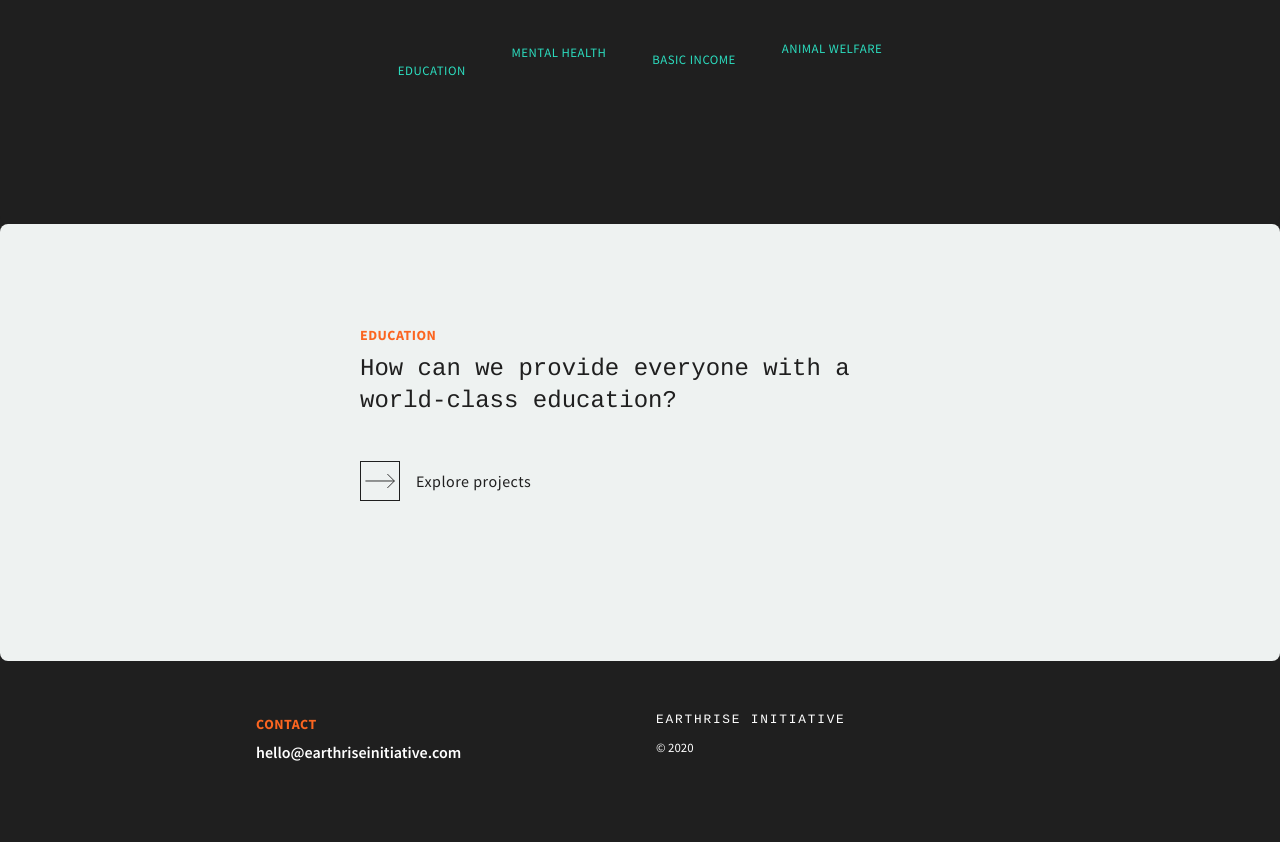
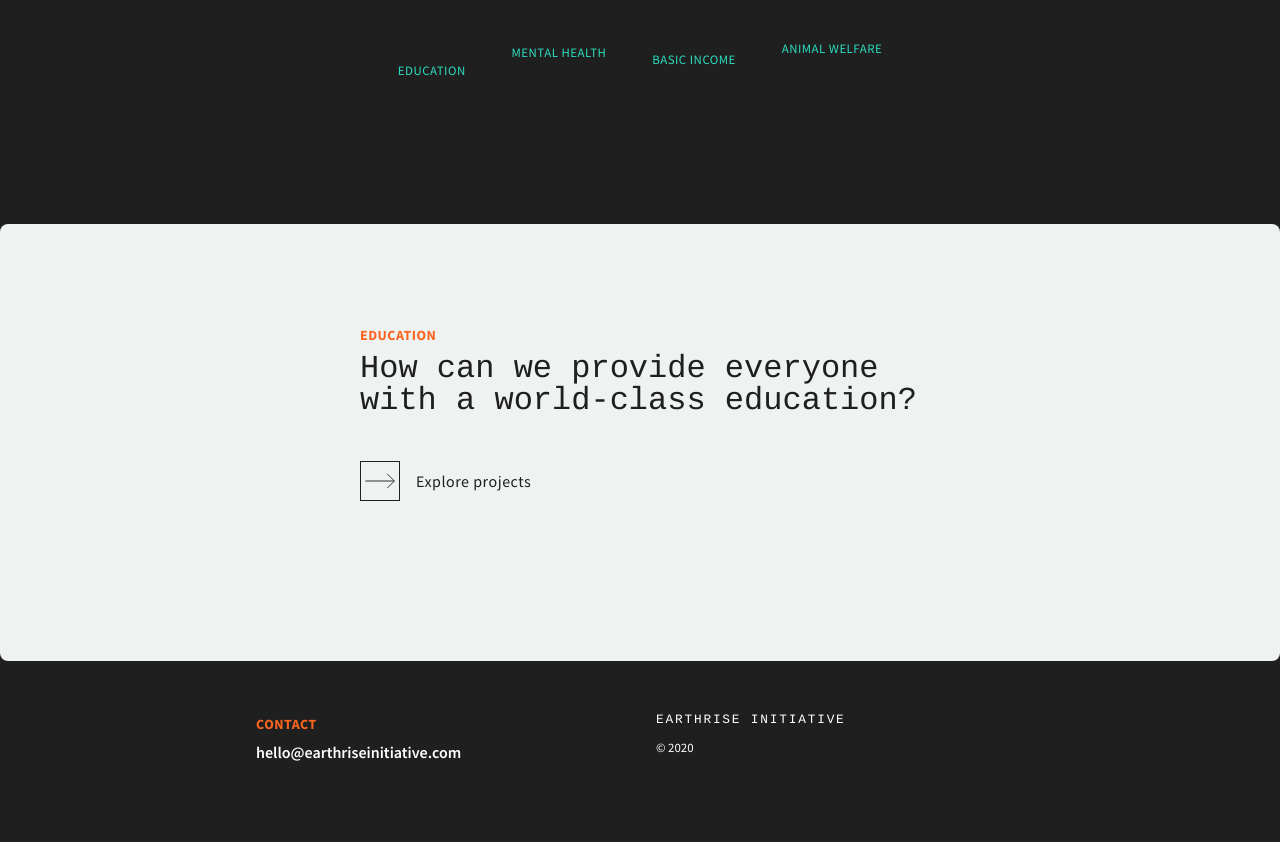
Before and after one commit to dominicva/earthrise-initiative, a website built with webpack: page src/views/index.html in a window 1280 px wide. Shown: the part 957-1799 px from the top of the page. Built offline with nearby package versions, Linux system fonts and the light colour scheme; files whose address does not match are found by name.

Commit message:
Style: preparing to branch for sass refactor

```diff
--- a/src/js/index.js
+++ b/src/js/index.js
@@ -24,7 +24,6 @@ const navItems = document.querySelectorAll('.mission__nav-item__container');
 const navItemsArray = Array.from(navItems);
 
 for (const navItem of navItemsArray) {
-  console.log(navItem);
   navItem.addEventListener('mouseenter', navItemHoverHandler);
   navItem.addEventListener('mouseleave', navItemExitHoverHandler);
   navItem.addEventListener('click', navItemClickHandler);
--- a/src/styles/index.scss
+++ b/src/styles/index.scss
@@ -62,7 +62,6 @@
   #hero {
     height: 80vh;
     background-position: 70% 0rem;
-
   }
   #mission-statement {
     font-size: 2.5rem;
@@ -74,6 +73,11 @@
 
   .mission__nav-items a {
     font-size: 0.8rem;
+  }
+
+  #areas-question {
+    font-size: 2rem;
+    margin: 4rem auto;
   }
 }
 
```
